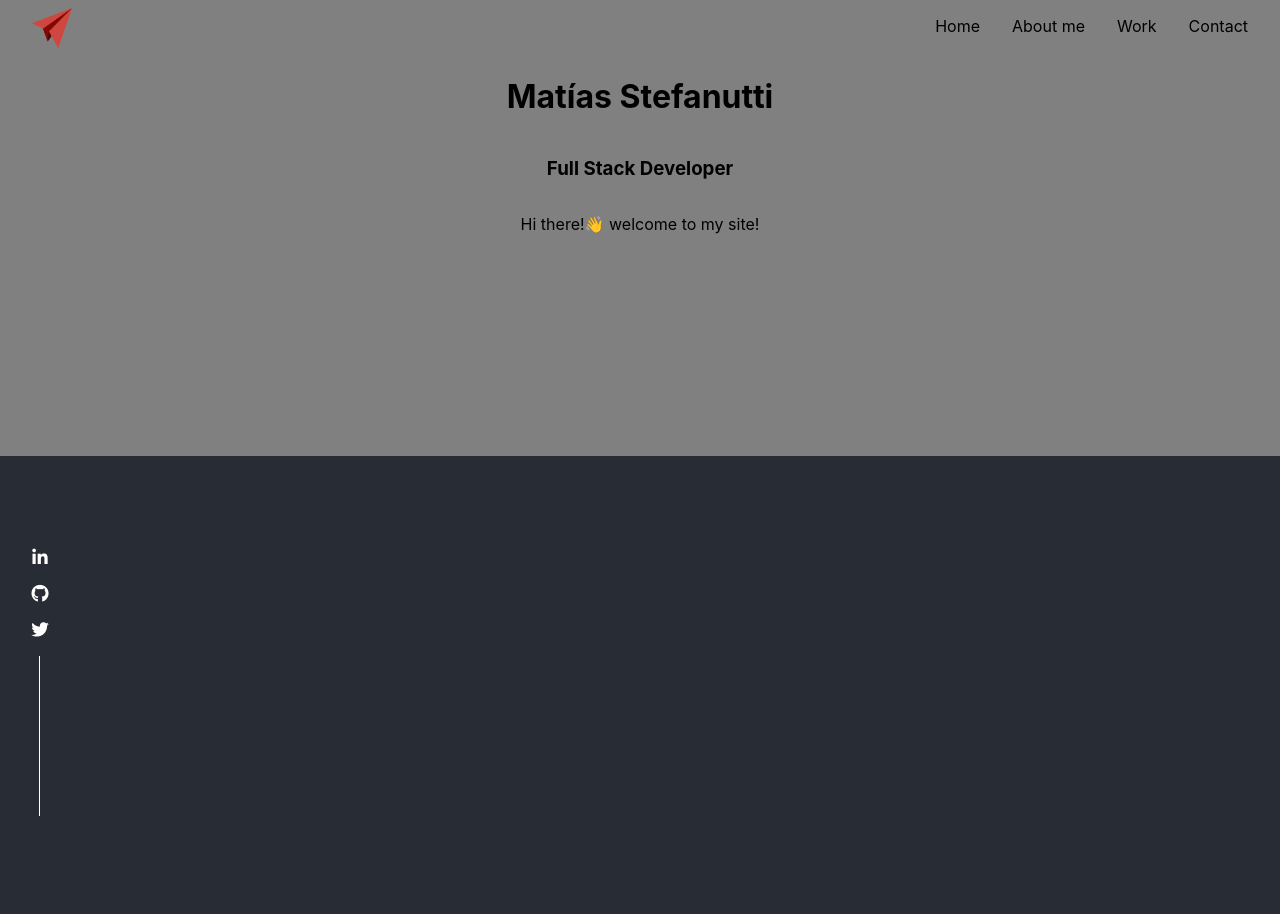
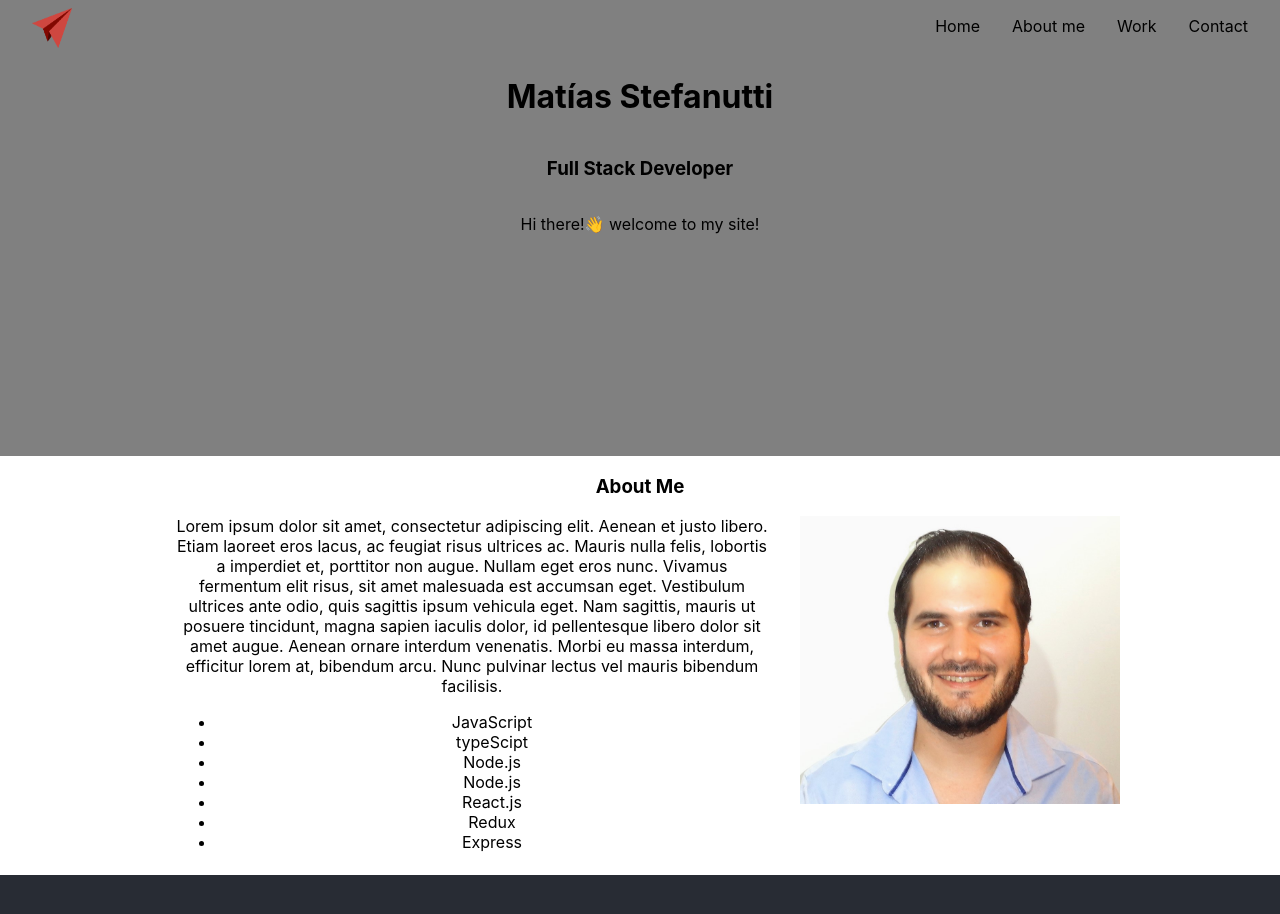
Before and after one commit to mstefa/mstefa, a React (Create React App) app: page / in a window 1280 px wide. Shown: the top 914 px of the page. Built offline with nearby package versions, Linux system fonts and the light colour scheme.

Commit message:
about me component added

```diff
--- a/src/App.js
+++ b/src/App.js
@@ -1,4 +1,5 @@
 import './App.css';
+import About from './components/About/About';
 import Home from './components/home/Home';
 import NavBar from './components/navBar/NavBar'
 import SocialMedia from './components/SocialMedia/SocialMedia'
@@ -10,6 +11,7 @@ function App() {
       <NavBar></NavBar>
       <SocialMedia></SocialMedia>
       <Home></Home>
+      <About></About>
 
       <header className="App-header">
         {/* <h1>Hi there! I am bulding this page, <bn/> it will be ready soon! </h1> */}
--- /dev/null
+++ b/src/components/About/About.js
@@ -0,0 +1,29 @@
+import React from 'react'
+import mstefa from '../../resources/CV.JPG'
+import { StyledAbout } from './StyledAbout'
+
+export default function About() {
+  return (
+    <StyledAbout>
+      <h3>About Me</h3>
+      <div >
+        <div className='textContainer'>
+          Lorem ipsum dolor sit amet, consectetur adipiscing elit. Aenean et justo libero. Etiam laoreet eros lacus, ac feugiat risus ultrices ac. Mauris nulla felis, lobortis a imperdiet et, porttitor non augue. Nullam eget eros nunc. Vivamus fermentum elit risus, sit amet malesuada est accumsan eget. Vestibulum ultrices ante odio, quis sagittis ipsum vehicula eget. Nam sagittis, mauris ut posuere tincidunt, magna sapien iaculis dolor, id pellentesque libero dolor sit amet augue. Aenean ornare interdum venenatis. Morbi eu massa interdum, efficitur lorem at, bibendum arcu. Nunc pulvinar lectus vel mauris bibendum facilisis.
+            <ul>
+            <li>JavaScript</li>
+            <li>typeScipt</li>
+            <li>Node.js</li>
+            <li>Node.js</li>
+            <li>React.js</li>
+            <li>Redux</li>
+            <li>Express</li>
+          </ul>
+        </div>
+        <div className='imgContainer'>
+          <img src={mstefa} alt='profile'></img>
+        </div>
+      </div>
+
+    </StyledAbout>
+  )
+}
--- /dev/null
+++ b/src/components/About/StyledAbout.js
@@ -0,0 +1,32 @@
+import styled from 'styled-components'
+
+export const StyledAbout = styled.div`
+  margin: 0 auto;
+  width: 60rem;
+  min-height: 25rem;
+  /* display:flex; */
+  /* background-color: red; */
+
+  div{
+    display:flex;
+
+    .textContainer{
+      width: 50rem;
+      margin: 0 2rem 0 1rem;
+      display:flex;
+      flex-direction:column;
+    }
+    .imgContainer{
+      width: 25rem;
+
+      img{
+        width: 20rem;
+        height:18rem;
+      }
+    }
+
+  }
+
+
+
+`
```
Also changed, not shown: src/resources/CV.JPG (added).
